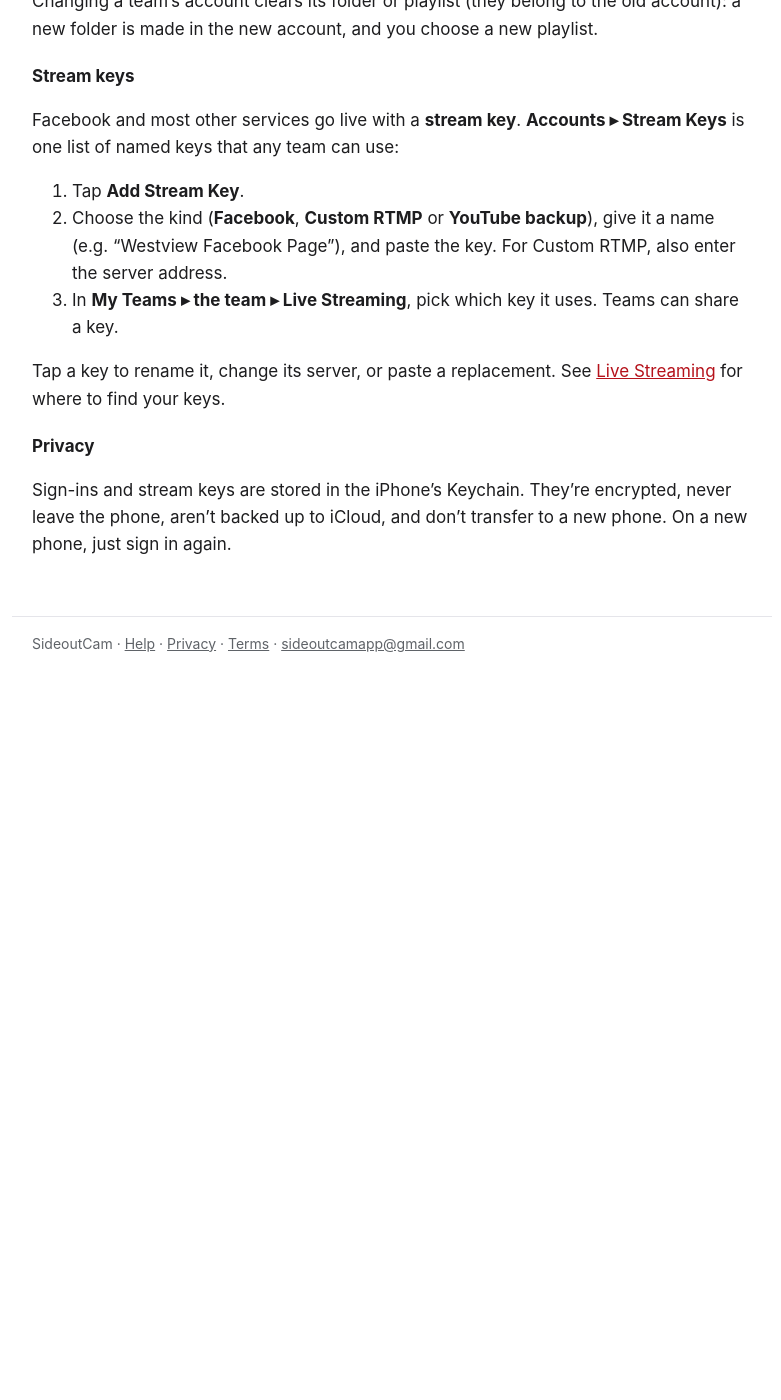
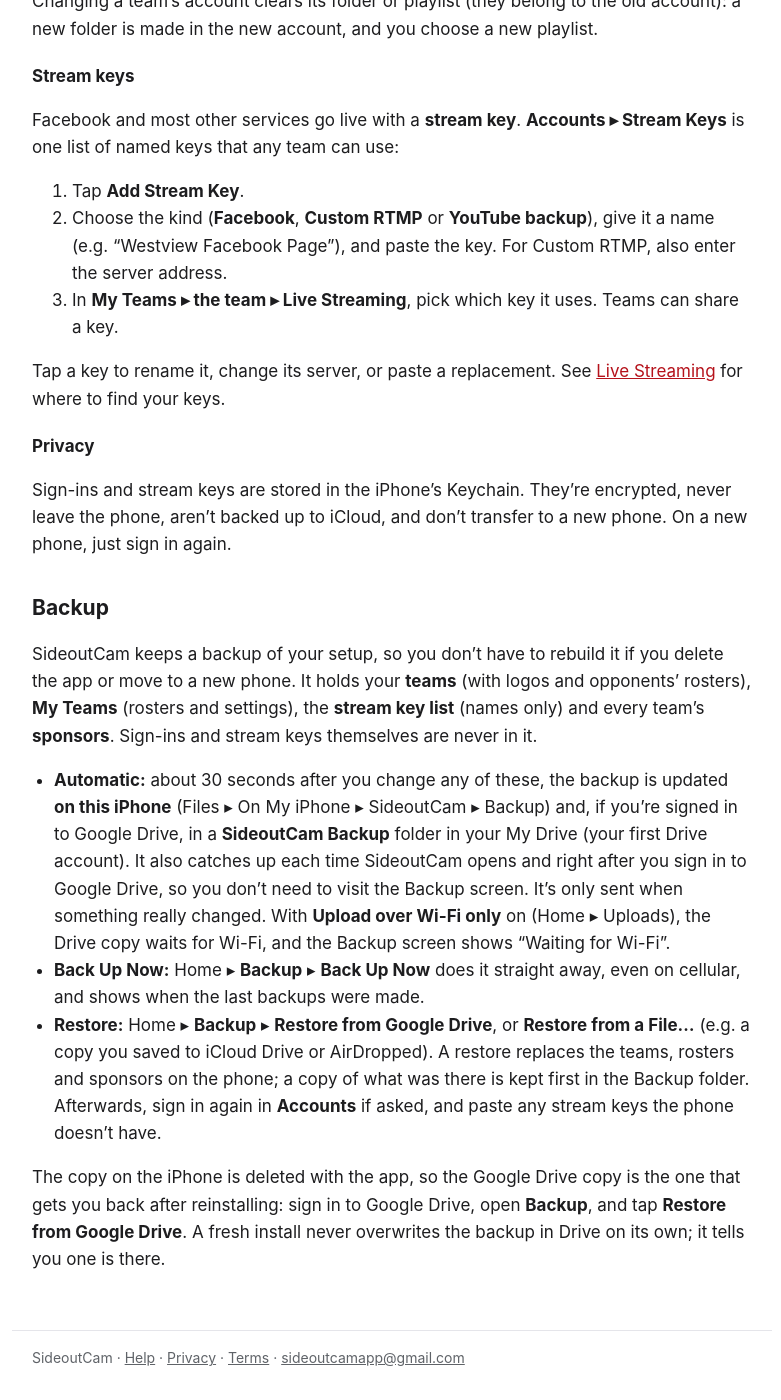
Before and after one commit to johncraigcole/sideout-site, a Jekyll site: the page built from help/02-My-Teams-and-Accounts.md, in a window 1280 px wide and 1400 px high, scrolled down 2035 px. Shown: the whole window, without its empty margins (248-1029 px from the left). Built offline with Jekyll 4.4.1, drawn with Linux system fonts in a browser that asks for light colours; before the commit the page ends 2720 px from its top, so only the background shows below that; some of the changed text lies outside the part shown.

Commit message:
Publish site and help pages (2026-10-15)

```diff
--- a/help/02-My-Teams-and-Accounts.md
+++ b/help/02-My-Teams-and-Accounts.md
@@ -19,7 +19,7 @@
 
 ### Switching teams
 
-You choose the team you're filming for in **Start Game** (on either phone). On SideoutCam's home screen, **My Teams** (under More) shows it as "Filming for …", and with more than one team a small line under the buttons names it too. Switching brings that team's sponsors, stream keys, YouTube account and tournament with it.
+You choose the team you're filming for in **Start Game** (on either phone). On SideoutCam's home screen, **My Teams** (under More) shows it as "Filming for …", and with more than one team a small line under the start buttons in **Games** names it too. Switching brings that team's sponsors, stream keys, YouTube account and tournament with it.
 
 ### Adding, editing and deleting
 
@@ -66,3 +66,13 @@
 ### Privacy
 
 Sign-ins and stream keys are stored in the iPhone's Keychain. They're encrypted, never leave the phone, aren't backed up to iCloud, and don't transfer to a new phone. On a new phone, just sign in again.
+
+## Backup
+
+SideoutCam keeps a backup of your setup, so you don't have to rebuild it if you delete the app or move to a new phone. It holds your **teams** (with logos and opponents' rosters), **My Teams** (rosters and settings), the **stream key list** (names only) and every team's **sponsors**. Sign-ins and stream keys themselves are never in it.
+
+- **Automatic:** about 30 seconds after you change any of these, the backup is updated **on this iPhone** (Files ▸ On My iPhone ▸ SideoutCam ▸ Backup) and, if you're signed in to Google Drive, in a **SideoutCam Backup** folder in your My Drive (your first Drive account). It also catches up each time SideoutCam opens and right after you sign in to Google Drive, so you don't need to visit the Backup screen. It's only sent when something really changed. With **Upload over Wi-Fi only** on (Home ▸ Uploads), the Drive copy waits for Wi-Fi, and the Backup screen shows "Waiting for Wi-Fi".
+- **Back Up Now:** Home ▸ **Backup** ▸ **Back Up Now** does it straight away, even on cellular, and shows when the last backups were made.
+- **Restore:** Home ▸ **Backup** ▸ **Restore from Google Drive**, or **Restore from a File…** (e.g. a copy you saved to iCloud Drive or AirDropped). A restore replaces the teams, rosters and sponsors on the phone; a copy of what was there is kept first in the Backup folder. Afterwards, sign in again in **Accounts** if asked, and paste any stream keys the phone doesn't have.
+
+The copy on the iPhone is deleted with the app, so the Google Drive copy is the one that gets you back after reinstalling: sign in to Google Drive, open **Backup**, and tap **Restore from Google Drive**. A fresh install never overwrites the backup in Drive on its own; it tells you one is there.
--- a/privacy.html
+++ b/privacy.html
@@ -15,7 +15,7 @@
 </header>
 <main>
   <h1>Privacy Policy</h1>
-  <p class="updated">Last updated: October 9, 2026</p>
+  <p class="updated">Last updated: October 15, 2026</p>
 
   <p>This policy covers the SideoutCam and SideoutTally apps for iPhone and iPad (together, "SideoutCam"), made by SideoutCam Support. SideoutCam is designed to keep your information on your own devices and in your own accounts. <strong>SideoutCam has no servers.</strong> It doesn't collect, sell or share your information, and it doesn't use analytics, advertising or tracking. The developer never receives your videos, team information or account data.</p>
 
@@ -25,6 +25,7 @@
     <li><strong>Teams and games:</strong> team names, colors and logos you choose from Photos; scores, sets and recording settings.</li>
     <li><strong>Players:</strong> the roster you enter (first names or nicknames, jersey numbers and optional positions), lineups and substitutions, player stats you record, and which players are tagged in highlights. Scrimmage sides are kept the same way.</li>
     <li><strong>Settings and stream keys:</strong> your chosen Drive folders, playlists and streaming destinations. Stream keys for Facebook or other streaming services are kept in your device's secure Keychain.</li>
+    <li><strong>A backup of your setup</strong> (teams, rosters, team settings, stream key names and sponsors) in the app's Backup folder, and in your Google Drive if you're signed in.</li>
     <li><strong>Copies in Photos,</strong> if you share a video and choose Save Video, and <strong>copies on an external drive,</strong> if you choose to move games there.</li>
   </ul>
   <p>This information stays on your device (and any drive you choose) unless you share, upload or stream it yourself. Deleting a game in SideoutCam, or deleting the app, removes it from the device.</p>
@@ -45,6 +46,7 @@
     <li>This permission lets SideoutCam see and change <strong>only the files and folders it creates</strong>. It can't see or open anything else in your Drive.</li>
     <li>Creates a folder for each of your teams (e.g. "SideoutCam · Westview Jr. Boys"), which you can rename, move or share in Drive; then a folder for each game inside it, and uploads that game's videos and highlights when you tap Upload. Moves a game's folder into a tournament folder if you change its tournament.
     <li>Creates and updates a "Game Summary" Google Doc in the game's folder: each set's score, the players who played (by first name and number), stats, and links to the videos.</li>
+    <li>Keeps a backup of your SideoutCam setup in a "SideoutCam Backup" folder: your teams and logos, rosters (first names, numbers and positions), team settings, the names of your stream keys (not the keys) and sponsors, so you can restore them on a new or reinstalled phone.</li>
     <li>Shows your email address in the app, so you know which account is signed in.</li>
   </ul>
   </div>
```
Also changed, not shown: help/04-Game-Day.md (+1 -1 lines), help/08-Practice-Recordings.md (+2 -2 lines), help/09-After-the-Game.md (+1 -1 lines), help/index.md (+1 -1 lines).
